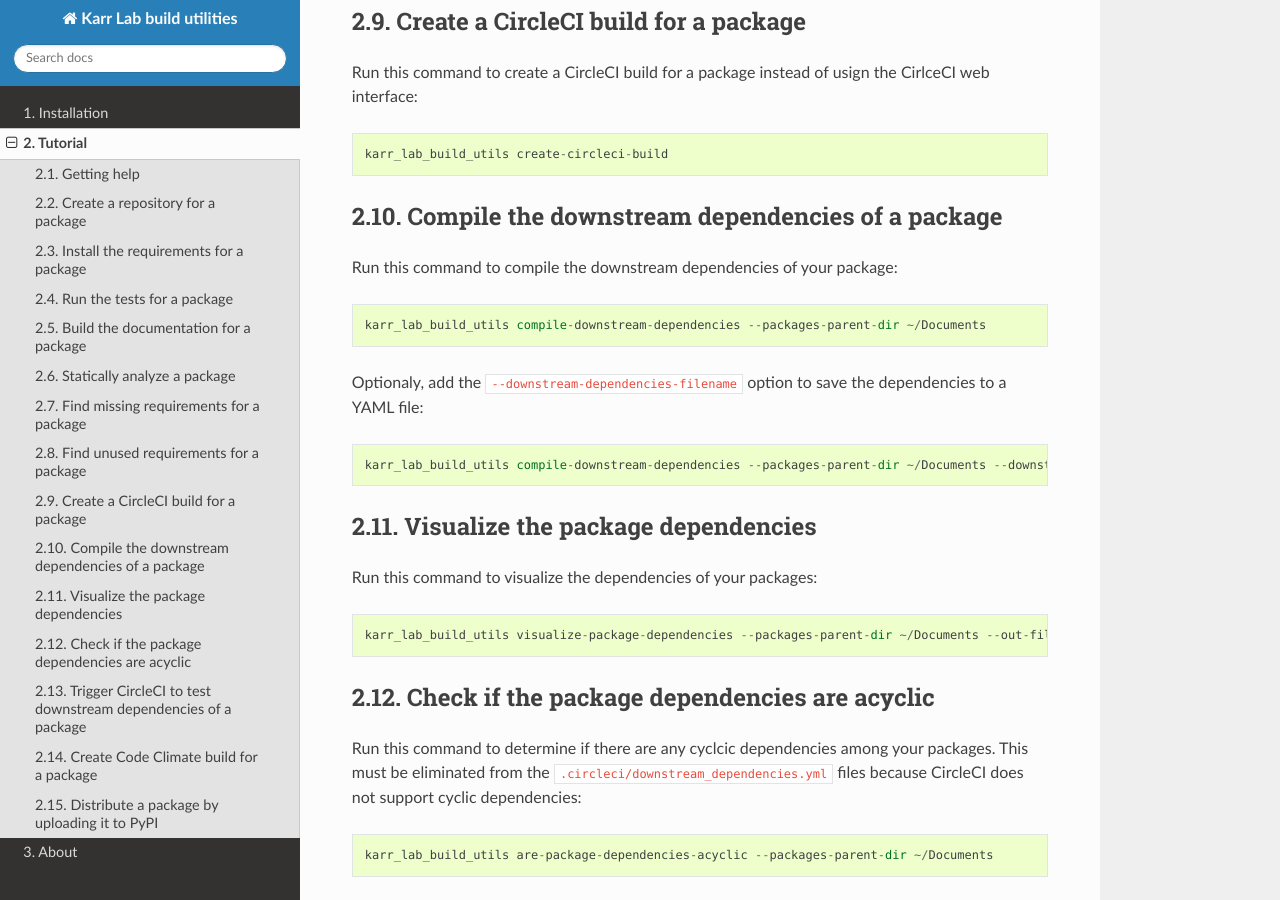
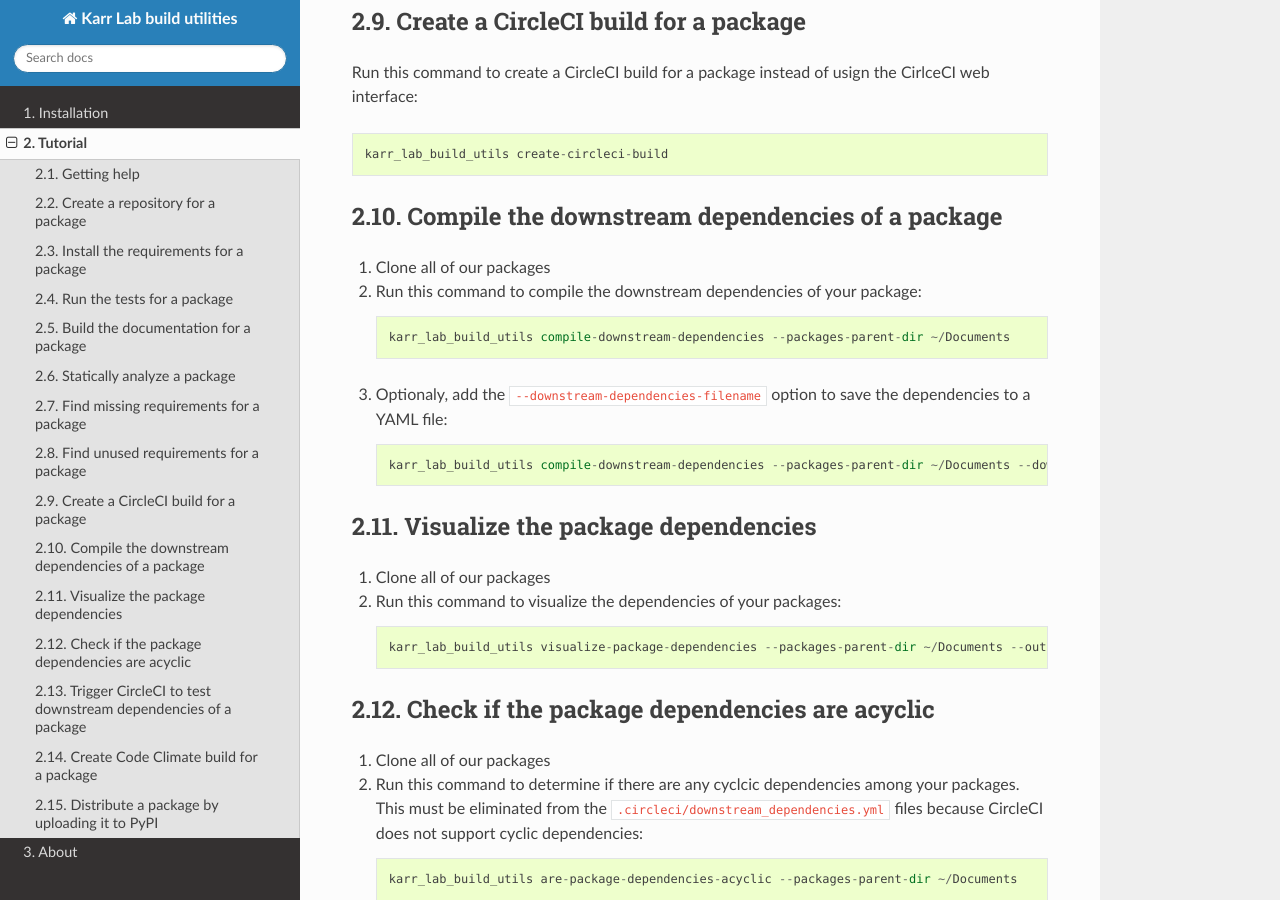
Before and after one commit to KarrLab/karr_lab_build_utils, a Sphinx documentation site: the page built from docs/tutorial.rst, in a window 1280 px wide and 900 px high, scrolled down 2840 px. Built offline with Sphinx 7.4.7 and the Read the Docs theme 2.0.0, drawn with Linux system fonts in a browser that asks for light colours; pages that are not in the unit, such as notebooks, are missing from menus; the version number could not be read and is left out.

Commit message:
expanding docs

```diff
--- a/docs/index.rst
+++ b/docs/index.rst
@@ -16,6 +16,9 @@ This package performs several aspects of the Karr Lab's build system:
 * Generates documentation using `Sphinx <http://www.sphinx-doc.org>`_
 * Creates CircleCI builds for packages
 * Create Code Climate builds for packages
+* Compiles downstream package dependencies
+* Visualizes downstream packages dependencies
+* Checks for cycles in package dependencies
 * Triggers `CircleCI <https://circleci.com>`_ to test downstream dependencies
 * Uploads packages to `PyPI <https://pypi.python.org>`_
 * Statistically analyzes code using `Pylint <https://www.pylint.org>`_
--- a/docs/tutorial.rst
+++ b/docs/tutorial.rst
@@ -122,11 +122,12 @@ Run this command to create a CircleCI build for a package instead of usign the C
 Compile the downstream dependencies of a package
 ------------------------------------------------
 
-Run this command to compile the downstream dependencies of your package::
+#. Clone all of our packages
+#. Run this command to compile the downstream dependencies of your package::
 
     karr_lab_build_utils compile-downstream-dependencies --packages-parent-dir ~/Documents
 
-Optionaly, add the ``--downstream-dependencies-filename`` option to save the dependencies to a YAML file::
+#. Optionaly, add the ``--downstream-dependencies-filename`` option to save the dependencies to a YAML file::
 
     karr_lab_build_utils compile-downstream-dependencies --packages-parent-dir ~/Documents --downstream-dependencies-filename .circleci/downstream_dependencies.yml
 
@@ -134,7 +135,8 @@ Optionaly, add the ``--downstream-dependencies-filename`` option to save the dep
 Visualize the package dependencies
 ----------------------------------
 
-Run this command to visualize the dependencies of your packages::
+#. Clone all of our packages
+#. Run this command to visualize the dependencies of your packages::
 
     karr_lab_build_utils visualize-package-dependencies --packages-parent-dir ~/Documents --out-filename ~/Documents/package-dependencies.pdf
 
@@ -142,7 +144,8 @@ Run this command to visualize the dependencies of your packages::
 Check if the package dependencies are acyclic
 ---------------------------------------------
 
-Run this command to determine if there are any cyclcic dependencies among your packages. This must be eliminated from the ``.circleci/downstream_dependencies.yml`` files because CircleCI does not support cyclic dependencies::
+#. Clone all of our packages
+#. Run this command to determine if there are any cyclcic dependencies among your packages. This must be eliminated from the ``.circleci/downstream_dependencies.yml`` files because CircleCI does not support cyclic dependencies::
 
     karr_lab_build_utils are-package-dependencies-acyclic --packages-parent-dir ~/Documents
 
```
